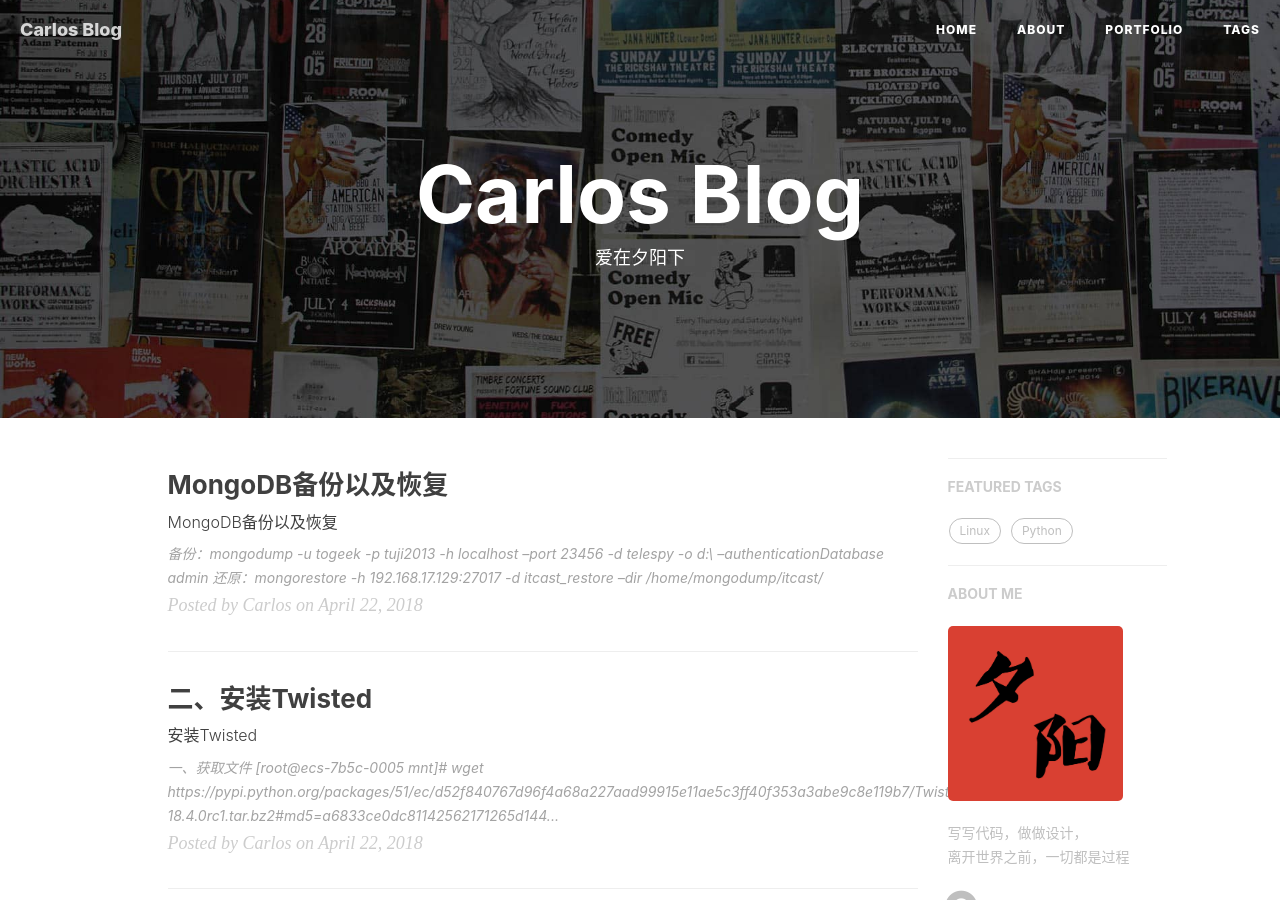
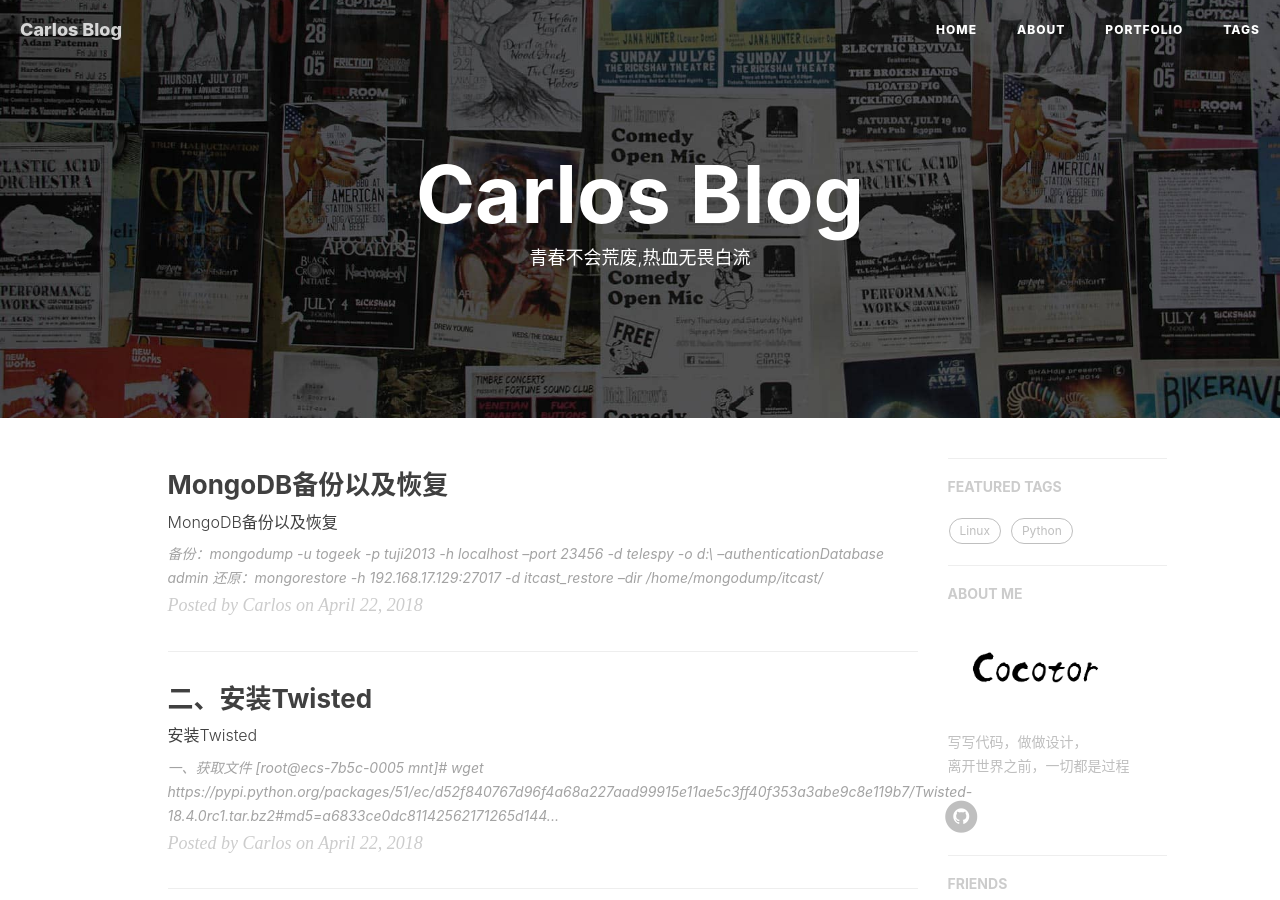
Before and after one commit to linandli/linandli.github.io, a Jekyll site: the page built from index.html, in a window 1280 px wide and 900 px high. Built offline with Jekyll 4.4.1, drawn with Linux system fonts in a browser that asks for light colours; nearby versions of some CDN libraries; the list of posts is cut into pages by our own code; comment, search, counter and statistics services are not loaded.

Commit message:
Edit code

```diff
--- a/_config.yml
+++ b/_config.yml
@@ -1,10 +1,10 @@
 # Site settings
 title: Carlos Blog
-SEOTitle: 夕阳的博客 | Carlos Blog
+SEOTitle: Carlos Blog
 header-img: img/home-bg.jpg
 email: chenglin19@hotmail.com
-description: "关于python与爬虫、黑客与数据 | 夕阳，Web & Mobile Lover，Software Engineer，UX Designer | 这里是 @夕阳 的个人博客，与你一起发现更大的世界。"
-keyword: "夕阳, Carlos夕阳, Carlos, 鬼栈, Carlos, @Carlos, 夕阳的博客, Carlos Blog, 博客, 个人网站, 互联网, Web, JavaScript, 爬虫, 数据"
+description: "关于python与爬虫、黑客与数据 | Carlos，Web & Mobile Lover，Software Engineer，UX Designer | 这里是 @Carlos 的个人博客，与你一起发现更大的世界。"
+keyword: "Carlos, Geek, 鬼栈, @Carlos, Carlos的博客, Carlos Blog, 博客, 个人网站, 互联网, Web, JavaScript, 爬虫, 数据"
 url: "https://linandli.github.io"              # your host, for absolute URL
 baseurl: ""                             # for example, '/blog' if your blog hosted on 'host/blog'
 
--- a/index.html
+++ b/index.html
@@ -1,6 +1,6 @@
 ---
 layout: page
-description: "爱在夕阳下"
+description: "青春不会荒废,热血无畏白流"
 ---
 
 {% for post in paginator.posts %}
```
Also changed, not shown: img/avatar-xy.jpg, img/avatar-xy1.jpg (added).
